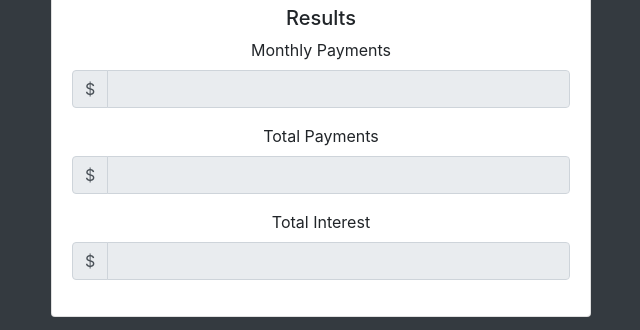
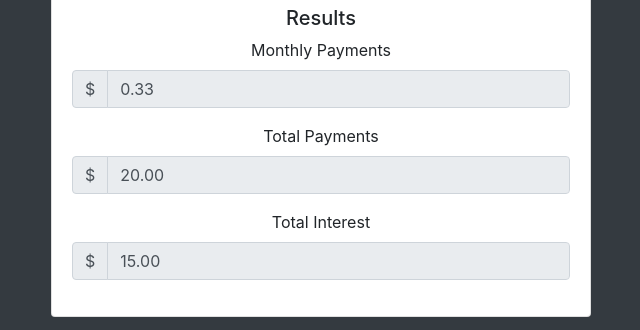
Before and after one commit to vnayks/basic-js-apps, a plain HTML site: page loan-calculator/index.html in a window 1280 px wide. Both pictures are taken after typing "5", "5", "5" into the empty fields and a click on the input "calculate". Shown: the part 375-705 px from the top of the page, without its empty margins (319-959 px from the left). Drawn offline with nearby package versions, Linux system fonts and the light colour scheme.

Commit message:
raw loan calculator

```diff
--- a/loan-calculator/app.js
+++ b/loan-calculator/app.js
@@ -1,6 +1,18 @@
-document.querySelector("#loan-form").addEventListener("submit",calculateResults);
+document.querySelector("#loan-form").addEventListener("submit", calculateResults);
 
-function calculateResults(e){
-    alert("calculating");
+function calculateResults(e) {
+    const loanAmount = parseFloat(document.querySelector("#amount").value);
+    const years = parseInt(document.querySelector("#years").value);
+    const interest = parseFloat(document.querySelector("#interest").value);
+
+    console.log("loanAmount: " + loanAmount + " years: " + years + " interest: " + interest);
+    const monthlyInterest = loanAmount * (interest / 100);
+    const monthlyPayment = (loanAmount / (years * 12)) + monthlyInterest;
+    const totalInterest = monthlyInterest * (years * 12);
+    const totalPayment = monthlyPayment * years * 12;
+
+    document.querySelector("#monthly-payments").value = monthlyPayment.toFixed(2);
+    document.querySelector("#total-payments").value = totalPayment.toFixed(2);
+    document.querySelector("#total-interest").value = totalInterest.toFixed(2);
     e.preventDefault();
 }
--- a/loan-calculator/index.html
+++ b/loan-calculator/index.html
@@ -33,7 +33,7 @@
                                 <div class="input-group-prepend">
                                     <span class="input-group-text">%</span>
                                 </div>
-                                <input type="number" class="form-control" id="amount" placeholder="Interest">
+                                <input type="number" class="form-control" id="interest" placeholder="Interest">
                             </div>
                         </div>
                         <div class="form-group">
```
